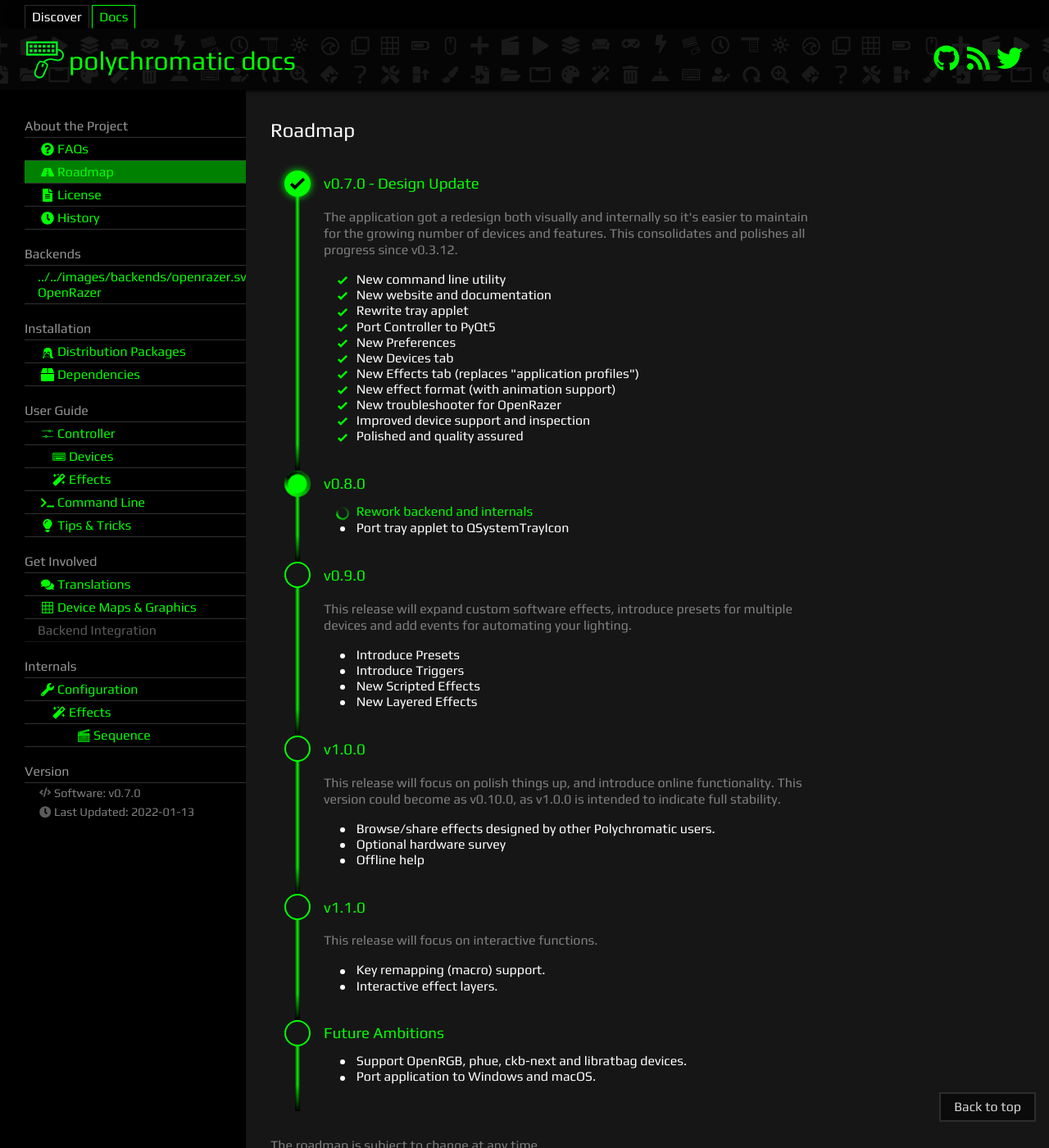
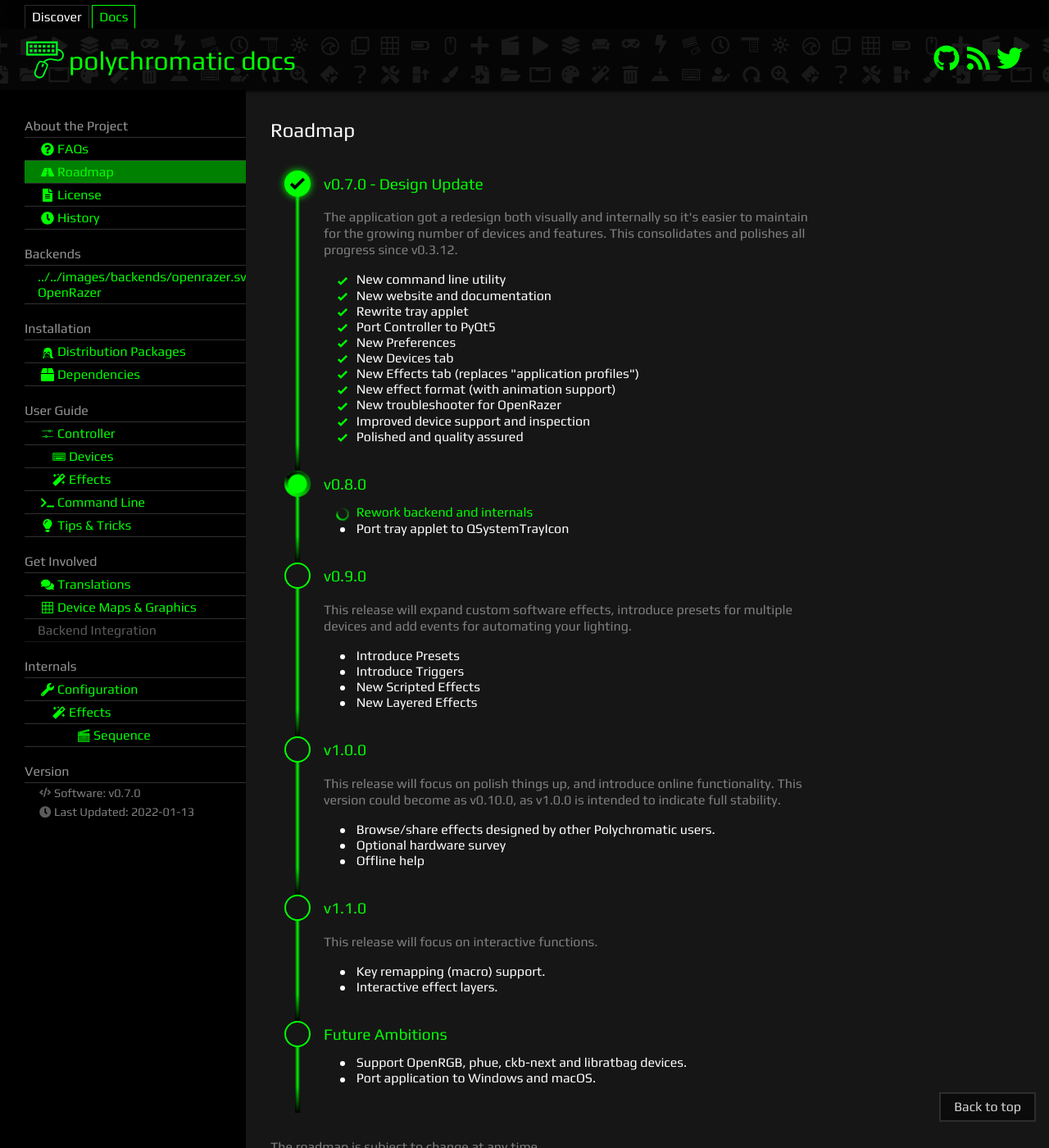
Before and after one commit to polychromatic/polychromatic-docs, a Jekyll site: the page built from pages/roadmap.md, in a window 1280 px wide and 1400 px high. Shown: the whole window at 82% size. Built offline with Jekyll 4.4.1, drawn with Linux system fonts in a browser that asks for light colours.

Commit message:
Hide permalinks for roadmap

```diff
--- a/_layouts/roadmap.html
+++ b/_layouts/roadmap.html
@@ -13,7 +13,7 @@ layout: default
             <div class="circle {% if version.checked == true %}checked{% endif %} {% if version.checked == 'progress' %}progress{% endif %}"></div>
         </div>
         <div class="col">
-            <h3 class="name">{{ version.name }}</h3>
+            <div class="name">{{ version.name }}</div>
             {% if version.desc %}
                 <p class="desc">{{ version.desc }}</p>
             {% endif %}
--- a/_sass/docs.scss
+++ b/_sass/docs.scss
@@ -128,6 +128,9 @@ $roadmap-line: #00FF00;
     }
 
     .name {
+        color: $primary;
+        font-weight: 500;
+        font-size: 1.2em;
         margin: 0 0 0.5em;
         padding: 0.25em 0;
     }
```
